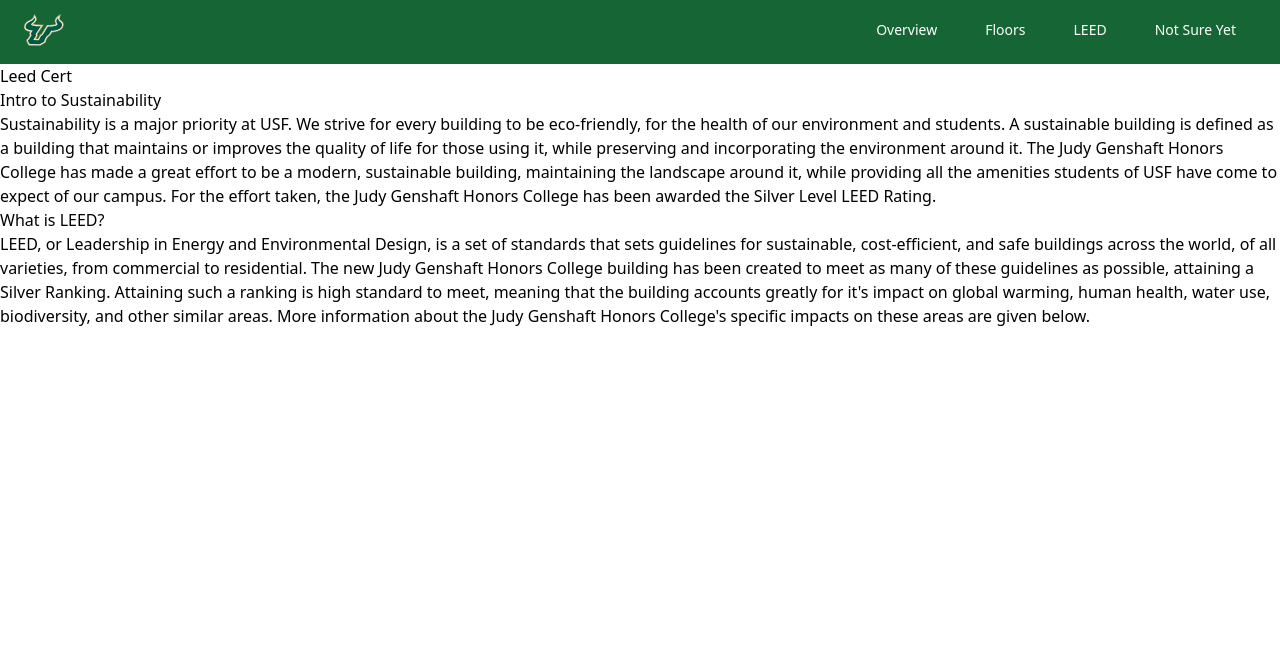
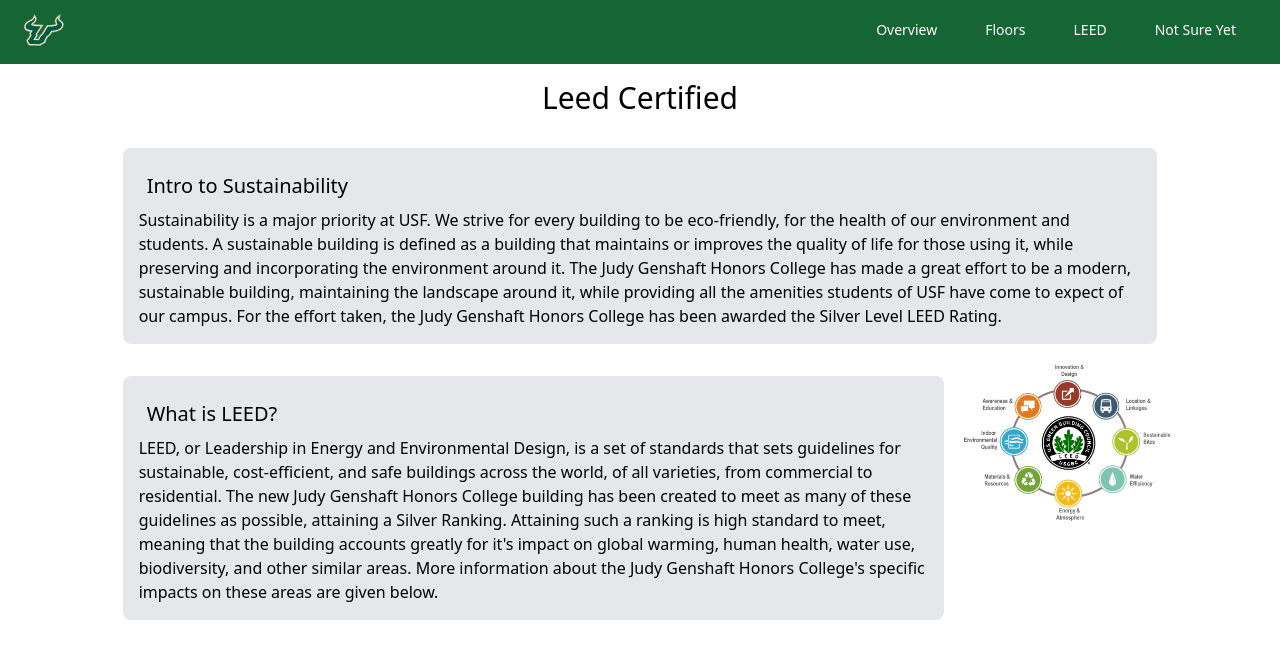
Before and after one commit to Ethan500t/hon-college-building, a React (Vite) app: page / in a window 1280 px wide. Both pictures are taken after a click on the button "LEED". Shown: the top 658 px of the page. Built offline with nearby package versions, Linux system fonts and the light colour scheme.

Commit message:
added sections on leed

```diff
--- a/src/App.tsx
+++ b/src/App.tsx
@@ -7,7 +7,7 @@
 
   const [currentPage, setCurrentPage] = useState("overview");
 
-  const navButtonClasses = "text-white bg-green-800 hover:bg-green-900  font-medium text-sm px-5 py-2.5 mr-2 h-full"
+  const navButtonClasses = "text-white rounded-lg bg-green-800 hover:bg-green-900  font-medium text-sm px-5 py-2.5 mr-2 h-full"
 
   return (
     <>
--- a/src/Pages/Leed.tsx
+++ b/src/Pages/Leed.tsx
@@ -1,11 +1,19 @@
 import { PageProps } from "./Page";
+import leedImg from "../assets/leed.png"
 
 export function Leed({pageName, className}: PageProps, ...props: any) {
+
+    let GeneralBox = "m-4 p-4 bg-gray-200 rounded-lg"
+
     return (
         <div className={className}>
-            <div>
-            <h1>Leed Cert</h1>
-            <h2>Intro to Sustainability</h2>
+            <div className="my-4 text-center w-full ">
+                <h1 className="text-3xl">Leed Certified</h1>
+            </div>
+            <div className="grid grid-cols-12">
+                <div className="col-span-1"></div>
+                <div className={"col-span-10 " + GeneralBox}>
+                    <h2 className="text-xl p-2">Intro to Sustainability</h2>
                     <p>
                     Sustainability is a major priority at USF. We strive for every building to be eco-friendly, for the health of our
                     environment and students. A sustainable building is defined as a building that maintains or improves the quality
@@ -15,8 +23,12 @@
                     Honors College has been awarded the Silver Level LEED Rating.
                     </p>
                 </div>
-            <div>
-            <h2>What is LEED?</h2>
+                <div className="col-span-1"></div>
+            </div>
+            <div className="grid grid-cols-12">
+                <div className="col-span-1"></div>
+                <div className={"col-span-8 " + GeneralBox}>
+                    <h2 className="text-xl p-2">What is LEED?</h2>
                     <p>
                     LEED, or Leadership in Energy and Environmental Design, is a set of standards that sets guidelines for sustainable,
                     cost-efficient, and safe buildings across the world, of all varieties, from commercial to residential. The new Judy
@@ -26,6 +38,12 @@
                     Honors College's specific impacts on these areas are given below.
                     </p>
                 </div>
+                <div className="col-span-2">
+                    <img src={leedImg}></img>
+                </div>
+                <div className="col-span-1"></div>
+            </div>
+
         </div>
     );
 }
```
Also changed, not shown: src/assets/leed.png (added). Lines whose indentation alone changed are shown as unchanged.
